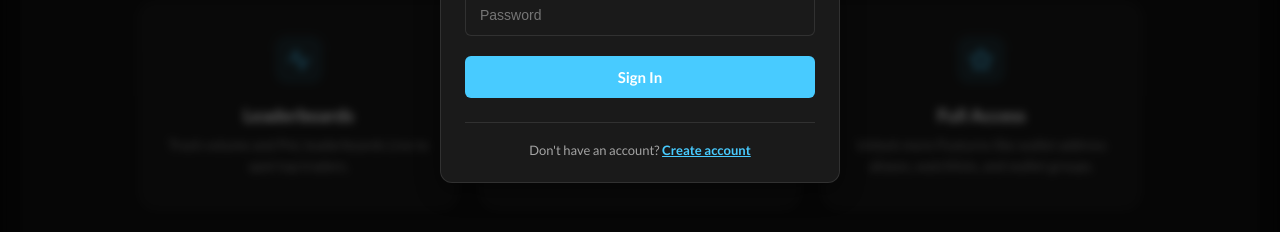
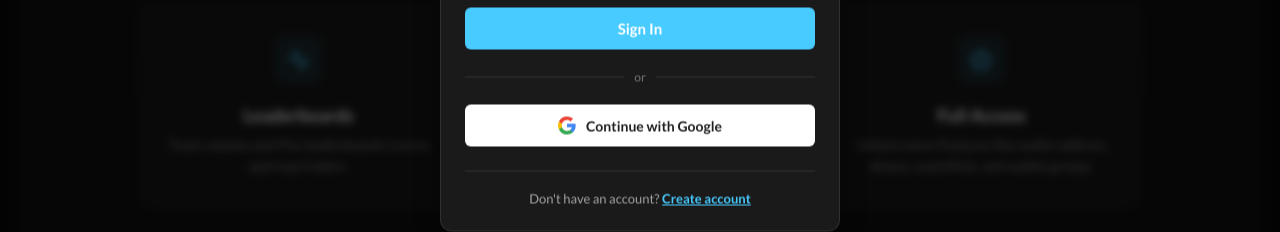
Before and after one commit to MXer120/sodexscan, a Next.js app: page / in a window 1280 px wide. Both pictures are taken after a click on the button "Register Now". Shown: the part 1078-1310 px from the top of the page. Built offline with nearby package versions, Linux system fonts and the light colour scheme; no server answers; the database is empty.

Commit message:
Added Google sign up/in

```diff
--- a/app/components/Auth.tsx
+++ b/app/components/Auth.tsx
@@ -45,6 +45,19 @@ export const Auth = () => {
       setMessage(error.message)
     }
     setLoading(false)
+  }
+
+  const handleGoogleSignIn = async () => {
+    setLoading(true)
+    setMessage('')
+    const { error } = await supabase.auth.signInWithOAuth({
+      provider: 'google',
+      options: { redirectTo: window.location.origin }
+    })
+    if (error) {
+      setMessage(error.message)
+      setLoading(false)
+    }
   }
 
   return (
@@ -164,6 +177,43 @@ export const Auth = () => {
         {loading ? 'Loading...' : (isSignUp ? 'Create Account' : 'Sign In')}
       </button>
 
+      {/* Divider */}
+      <div style={{ display: 'flex', alignItems: 'center', gap: '10px', margin: '4px 0' }}>
+        <div style={{ flex: 1, height: '1px', background: 'rgba(255,255,255,0.1)' }} />
+        <span style={{ fontSize: '12px', color: 'rgba(255,255,255,0.4)' }}>or</span>
+        <div style={{ flex: 1, height: '1px', background: 'rgba(255,255,255,0.1)' }} />
+      </div>
+
+      {/* Google Button */}
+      <button
+        onClick={handleGoogleSignIn}
+        disabled={loading}
+        style={{
+          display: 'flex',
+          alignItems: 'center',
+          justifyContent: 'center',
+          gap: '10px',
+          padding: '11px 16px',
+          background: '#fff',
+          border: '1px solid rgba(255,255,255,0.15)',
+          borderRadius: '6px',
+          color: '#1f1f1f',
+          fontSize: '14px',
+          fontWeight: '600',
+          cursor: loading ? 'not-allowed' : 'pointer',
+          opacity: loading ? 0.6 : 1,
+          transition: 'opacity 0.2s'
+        }}
+      >
+        <svg width="18" height="18" viewBox="0 0 18 18" xmlns="http://www.w3.org/2000/svg">
+          <path d="M17.64 9.2c0-.637-.057-1.251-.164-1.84H9v3.481h4.844c-.209 1.125-.843 2.078-1.796 2.717v2.258h2.908c1.702-1.567 2.684-3.875 2.684-6.615z" fill="#4285F4"/>
+          <path d="M9 18c2.43 0 4.467-.806 5.956-2.18l-2.908-2.259c-.806.54-1.837.86-3.048.86-2.344 0-4.328-1.584-5.036-3.711H.957v2.332A8.997 8.997 0 0 0 9 18z" fill="#34A853"/>
+          <path d="M3.964 10.71A5.41 5.41 0 0 1 3.682 9c0-.593.102-1.17.282-1.71V4.958H.957A8.996 8.996 0 0 0 0 9c0 1.452.348 2.827.957 4.042l3.007-2.332z" fill="#FBBC05"/>
+          <path d="M9 3.58c1.321 0 2.508.454 3.44 1.345l2.582-2.58C13.463.891 11.426 0 9 0A8.997 8.997 0 0 0 .957 4.958L3.964 7.29C4.672 5.163 6.656 3.58 9 3.58z" fill="#EA4335"/>
+        </svg>
+        Continue with Google
+      </button>
+
       {/* Toggle Link */}
       <div style={{
         textAlign: 'center',
```
Also changed, not shown: .claude/settings.local.json, 1 other file (tests, documents, lock files or other folders).
